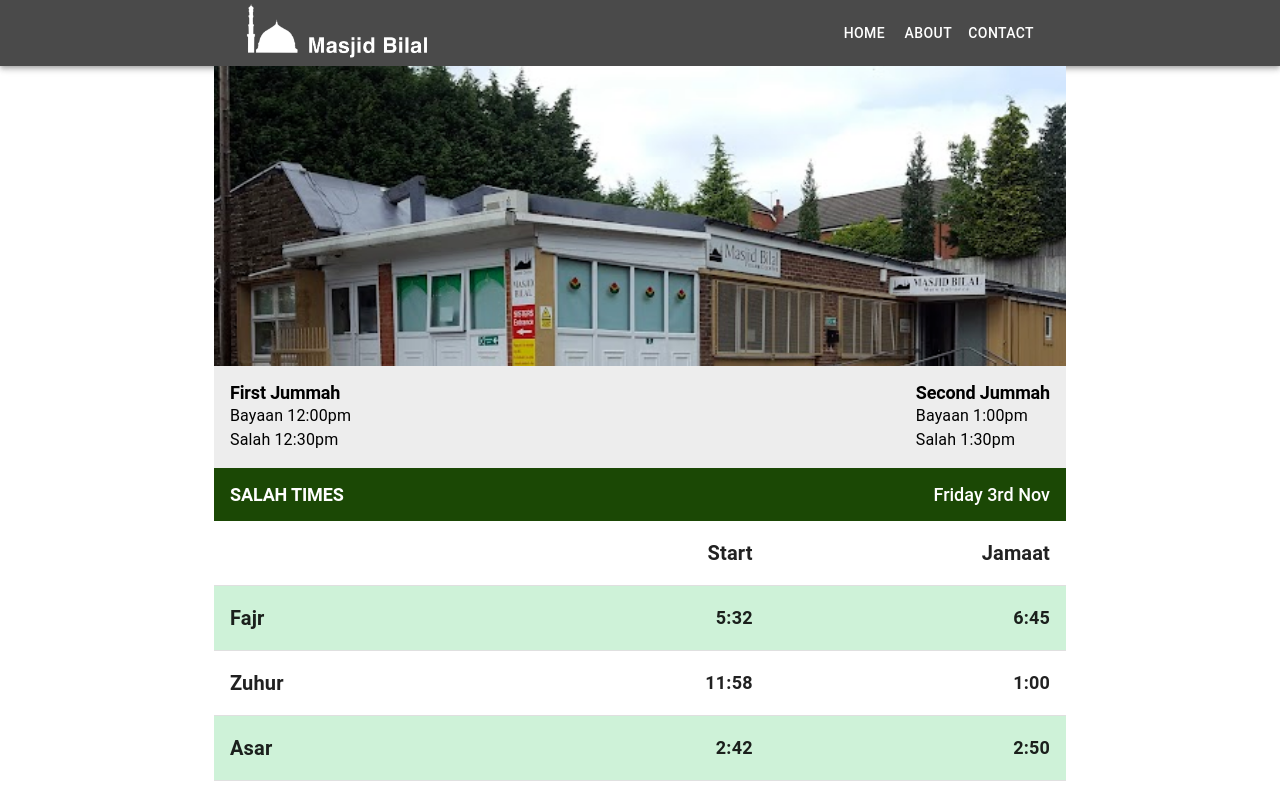
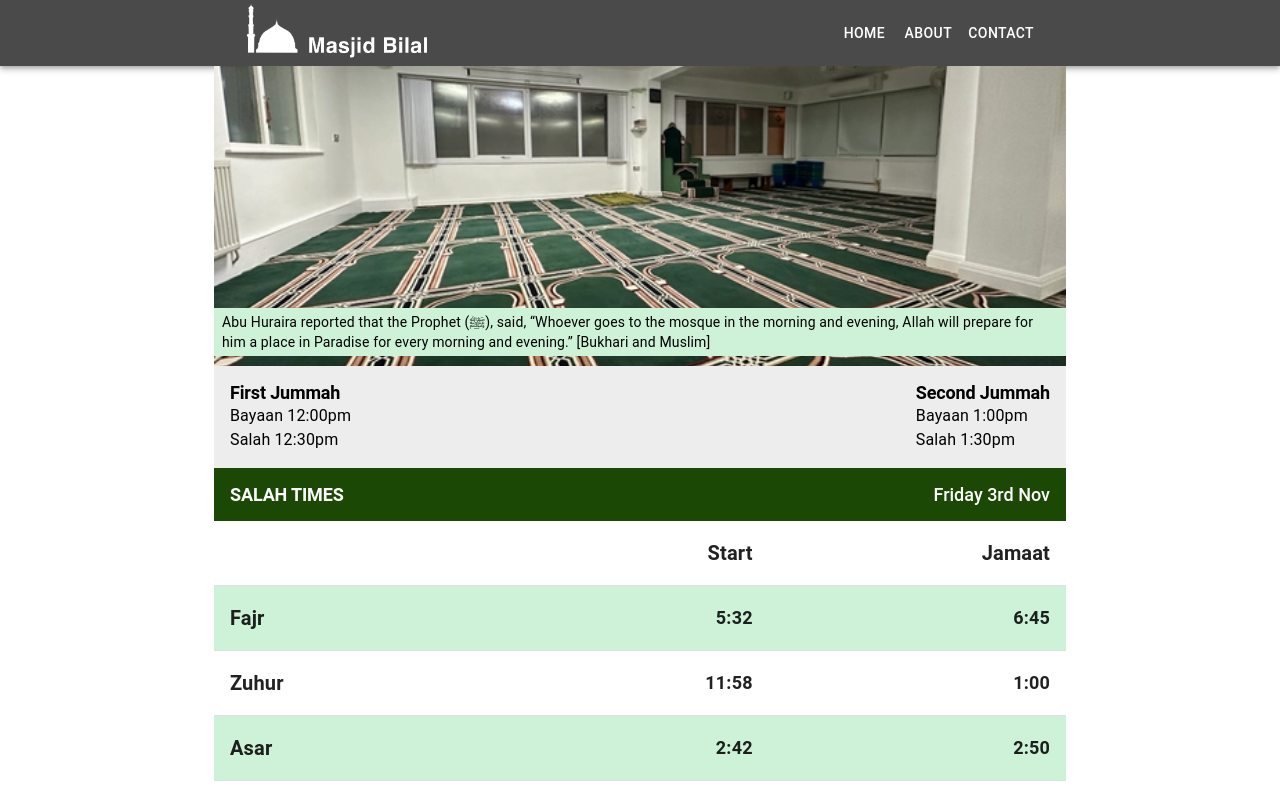
Before and after one commit to adam-ali/masjid-bilal, a Next.js app: page / in a window 1280 px wide. Shown: the top 800 px of the page. Built offline with nearby package versions, Linux system fonts and the light colour scheme.

Commit message:
update img

```diff
--- a/components/Home/Hero/Hero.css
+++ b/components/Home/Hero/Hero.css
@@ -12,3 +12,15 @@
   left: 50%;
   transform: translate(-50%, 50%);
 }
+
+.M-bilal-img {
+  width: 107%;
+}
+
+@media (min-width: 692px) {
+  .M-bilal-img {
+    width: 100%;
+    padding: 50px;
+    margin-top: -95px;
+  }
+}
--- a/components/Home/Hero/Hero.tsx
+++ b/components/Home/Hero/Hero.tsx
@@ -3,15 +3,21 @@
 // import './Hero.css'
 import MasjideBilal from '../../../public/MasjideBilal.png'
 import Image from 'next/image'
+import { ThemeProvider, Typography, useTheme } from '@mui/material'
 
 type Props = {}
 
 const Hero = (props: Props) => {
+  const theme = useTheme()
+  const Hadith = `Abu Huraira reported that the Prophet (ﷺ), said, “Whoever goes to the mosque in the morning and evening, Allah will prepare for him a place in Paradise for every morning and evening.” [Bukhari and Muslim] `
   return (
     <>
-      <Box sx={{ bgcolor: '#cfe8fc', height: '300px', overflow: 'hidden' }}>
+      <Box sx={{ bgcolor: '#1b4805', height: '300px', overflow: 'hidden' }}>
         <div className="relative w-full	h-full">
-          <Image src={MasjideBilal} layout="responsive" alt="Masjid Bilal" />
+          <img src="/mBilal.png" className="M-bilal-img" />
+          <Typography variant="body2" className="bottom-2.5 absolute px-2 py-1" style={{ backgroundColor: '#cef2d8' }}>
+            {Hadith}
+          </Typography>
         </div>
       </Box>
     </>
--- a/styles/globals.css
+++ b/styles/globals.css
@@ -60,3 +60,13 @@
 .todaysDate {
   background-color: #cef2d8;
 }
+.M-bilal-img {
+  width: 122%;
+}
+
+@media (min-width: 692px) {
+  .M-bilal-img {
+    width: 100%;
+    margin-top: -150px;
+  }
+}
--- a/theme/theme.ts
+++ b/theme/theme.ts
@@ -20,6 +20,7 @@
       // dark: will be calculated from palette.secondary.main,
       // contrastText: '#ffcc00'
     },
+    // MasjidBialalGreen: '#cef2d8',
     // Used by `getContrastText()` to maximize the contrast between
     // the background and the text.
     contrastThreshold: 3,
```
Also changed, not shown: assets/MasjideBilal.png (renamed from public/MasjideBilal.png), public/mBilal.png (added).
